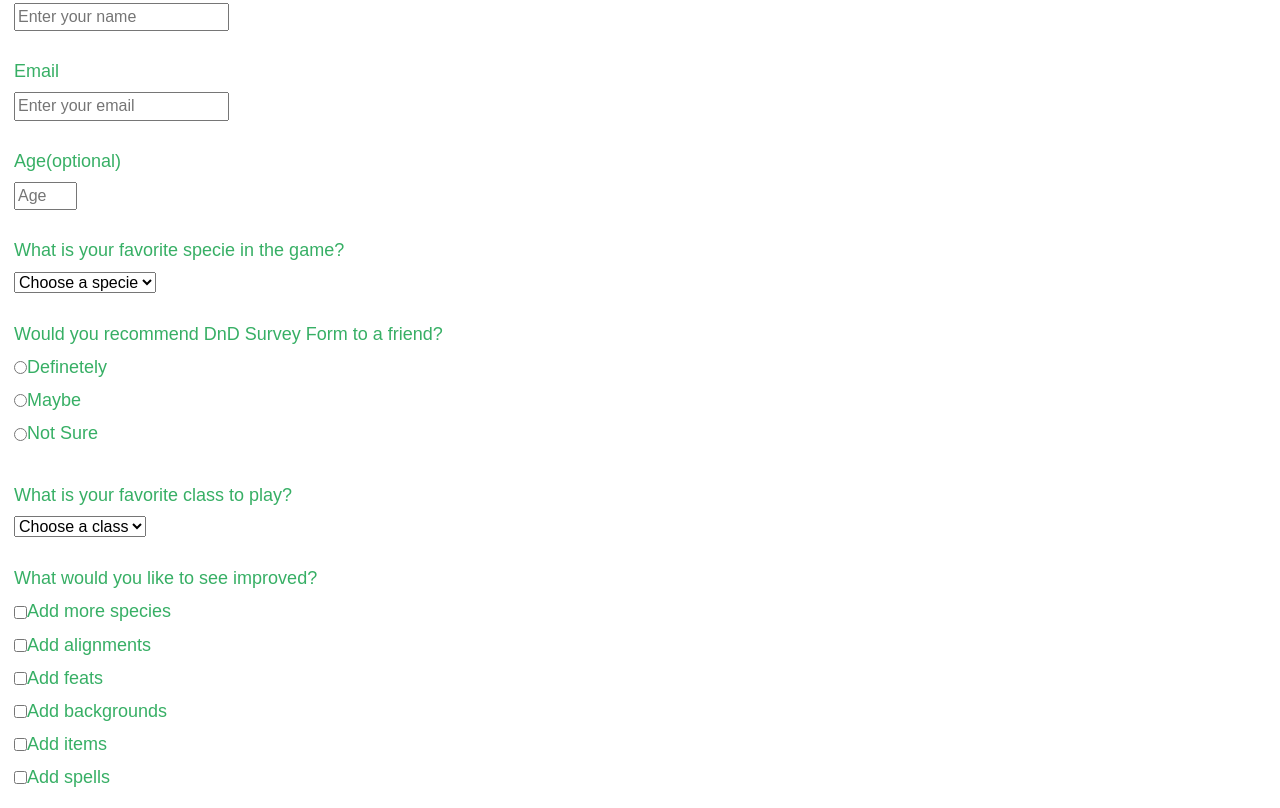
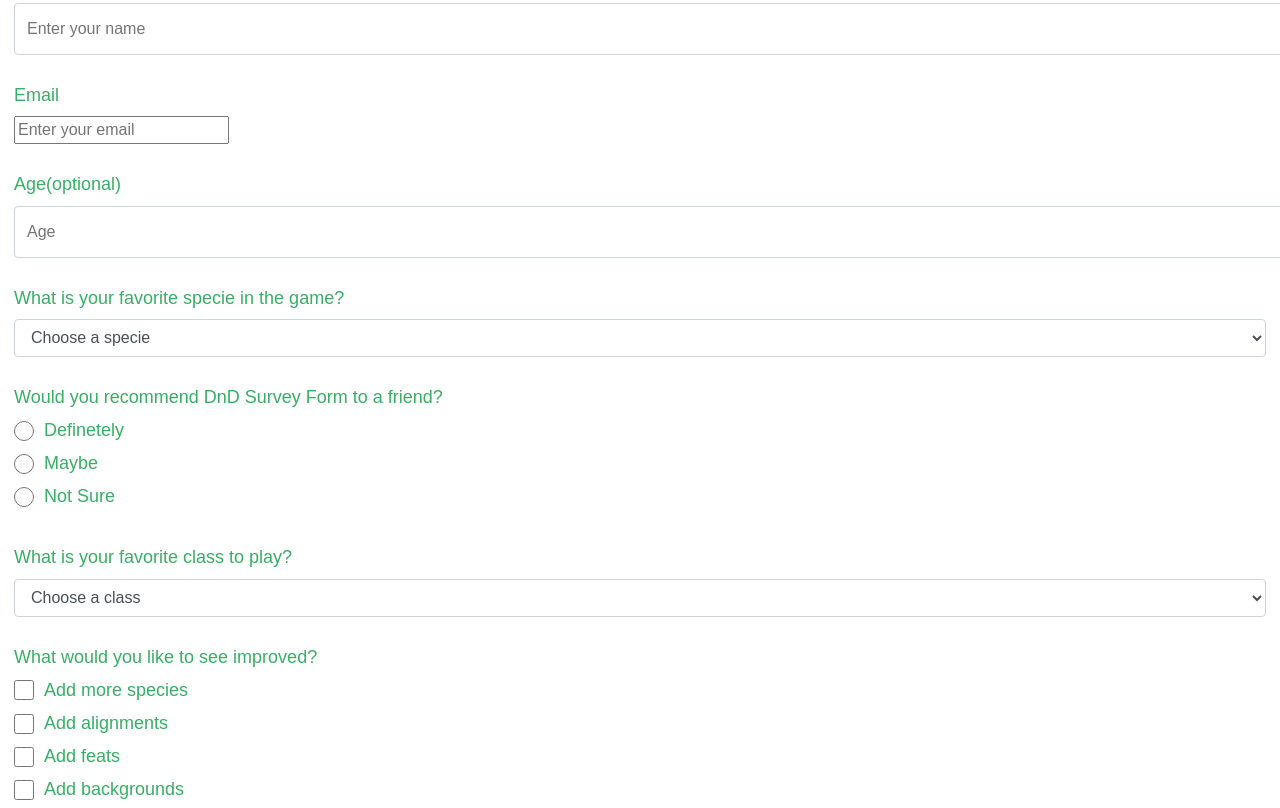
Before and after one commit to MightyBogdi/dnd_survey, a plain HTML site: page index.html in a window 1280 px wide. Shown: the part 226-1034 px from the top of the page. Drawn offline with Linux system fonts and the light colour scheme.

Commit message:
added css rules for checkboxes and radiobuttons

```diff
--- a/index.html
+++ b/index.html
@@ -14,7 +14,7 @@
             <form id="survey-form">
                 <div class="form-group">
                     <label id="name-label">Name</label>
-                    <input id="name" type="text" placeholder="Enter your name" required>
+                    <input id="name" type="text" placeholder="Enter your name" class="form-control" required>
                 </div>
                 <div class="form-group">
                     <label id="email-label">Email</label>
@@ -24,11 +24,11 @@
                     <label id="number-label">Age
                         <span class="clue">(optional)</span>
                     </label>
-                    <input id="number" type="number" min="10" max="99" placeholder="Age">
+                    <input id="number" type="number" min="10" max="99" class="form-control" placeholder="Age">
                 </div>
                 <div class="form-group">
                     <p>What is your favorite specie in the game?</p>
-                    <select id="dropdown">
+                    <select id="dropdown" class="form-control">
                         <option selected disabled>Choose a specie</option>
                         <option value="aasimar">Aasimar</option>
                         <option value="dragonborn">Dragonborn</option>
@@ -61,7 +61,7 @@
                 </div>
                 <div class="form-group">
                     <p>What is your favorite class to play?</p>
-                    <select id="dropdown">
+                    <select id="dropdown" class="form-control">
                         <option selected disabled>Choose a class</option>
                         <option>Barbarian</option>
                         <option>Bard</option>
@@ -83,27 +83,27 @@
                         <span class="clue"></span>
                     </p>
                     <label>
-                        <input type="checkbox" value="first">
+                        <input type="checkbox" value="first" class="input-checkbox">
                         Add more species
                     </label>
                     <label>
-                        <input type="checkbox" value="second">
+                        <input type="checkbox" value="second" class="input-checkbox">
                         Add alignments
                     </label>
                     <label>
-                        <input type="checkbox" value="third">
+                        <input type="checkbox" value="third" class="input-checkbox">
                         Add feats
                     </label>
                     <label>
-                        <input type="checkbox" value="fourth">
+                        <input type="checkbox" value="fourth" class="input-checkbox">
                         Add backgrounds
                     </label>
                     <label>
-                        <input type="checkbox" value="fifth">
+                        <input type="checkbox" value="fifth" class="input-checkbox">
                         Add items
                     </label>
                     <label>
-                        <input type="checkbox" value="sixth">
+                        <input type="checkbox" value="sixth" class="input-checkbox">
                         Add spells
                     </label>
                 </div>
--- a/styles.css
+++ b/styles.css
@@ -80,3 +80,10 @@ button {
     outline: 0;
     box-shadow: 0 0 0 0.2rem rgba(0, 123, 255, 0.25);
 }
+.input-radio,
+.input-checkbox {
+  display: inline-block;
+  margin-right: 0.625rem;
+  min-height: 1.25rem;
+  min-width: 1.25rem;
+}
```
